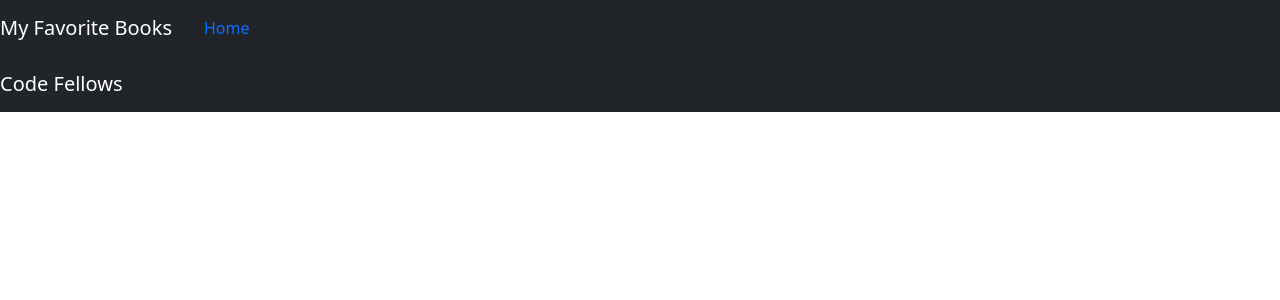
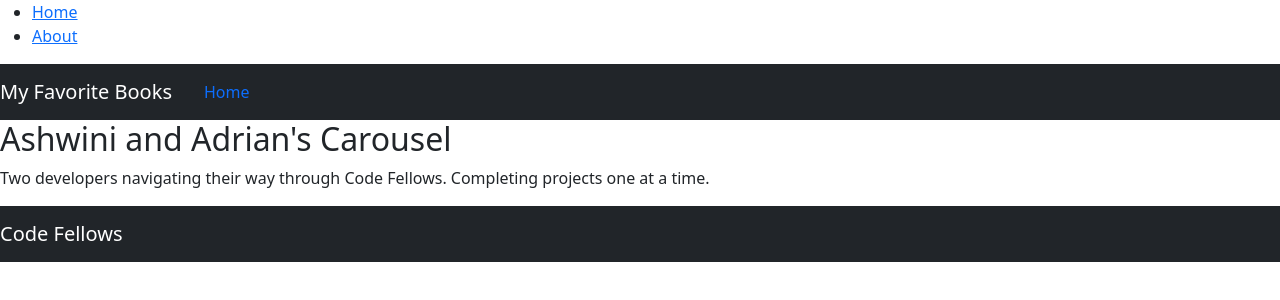
Before and after one commit to Adrian6759/can-of-books-frontend, a React (Create React App) app: page /about in a window 1280 px wide. Shown: the top 300 px of the page. Built offline with nearby package versions, Linux system fonts and the light colour scheme.

Commit message:
Added carousel

```diff
--- a/src/About.js
+++ b/src/About.js
@@ -1,11 +1,15 @@
+import React from 'react';
 import { Component } from "react";
 
-class Profile extends Component {
+class About extends Component {
 
   render() {
-    /* TODO: render information about the developers */
-    return <p>Profile page coming soon</p>
+
+    return <>
+    <h2>Ashwini and Adrian's Carousel</h2>
+     <p>Two developers navigating their way through Code Fellows. Completing projects one at a time.</p>
+    </>
   }
 };
 
-export default Profile;
+export default About;
--- a/src/App.js
+++ b/src/App.js
@@ -1,26 +1,30 @@
 import React from 'react';
 import Header from './Header';
 import Footer from './Footer';
+import About from './About';
 import BestBooks from './BestBooks';
 import 'bootstrap/dist/css/bootstrap.min.css';
-import {
-  BrowserRouter as Router,
-  Routes,
-  Route
-} from "react-router-dom";
+import {BrowserRouter as Router,Routes,Route,Link} from "react-router-dom";
 
 class App extends React.Component {
   render() {
     return (
       <>
         <Router>
+        <nav>
+          <ul>
+            <li>
+              <Link to="/">Home</Link>
+            </li>
+            <li>
+              <Link to="/about">About</Link>
+            </li>
+          </ul>
+        </nav>
           <Header />
           <Routes>
-            <Route
-              exact path="/"
-              element={<BestBooks />}
-            >
-            </Route>
+            <Route path='/about' element={<About />}></Route>
+            <Route exact path='/' element={<BestBooks />}></Route >
             {/* PLACEHOLDER: add a route with a path of '/about' that renders the `About` component */}
           </Routes>
           <Footer />
--- a/src/BestBooks.js
+++ b/src/BestBooks.js
@@ -1,5 +1,7 @@
 import React from 'react';
 import axios from 'axios';
+import Carousel from 'react-bootstrap/Carousel';
+
 
 class BestBooks extends React.Component {
   constructor(props) {
@@ -33,34 +35,35 @@ class BestBooks extends React.Component {
     });
   }
 
-  /* TODO: Make a GET request to your API to fetch all the books from the database  */
 
   render() {
-    // console.log(this.state);
-
-    /* TODO: render all the books in a Carousel */
 
     return (
       <>
-      <input onChange={this.handleChange} type="text"/>
+        <input onChange={this.handleChange} type="text" />
         <button onClick={() => this.fetchBooks(this.state.search)}>Search</button>
+        <div style={{ height: '50%', width: '50%' }}>
+          <Carousel>
             {this.state.books.map(book => {
-        return(
-          <div>
+              return (
+                <Carousel.Item>
+                  <img
+                    className="d-block w-100"
+                    src="https://via.placeholder.com/100x100"
+                    alt={book.title}
+                  />
+                  <Carousel.Caption>
                     <h3>{book.title}</h3>
                     <p>{book.description}</p>
                     <p>{book.status}</p>
-          </div>
+                  </Carousel.Caption>
+                </Carousel.Item>
+
               )
             })
             }
-        {/* <h2>My Essential Lifelong Learning &amp; Formation Shelf</h2>
-
-        {this.state.books.length ? (
-          <p>Book Carousel coming soon</p>
-        ) : (
-          <h3>No Books Found :(</h3>
-        )} */}
+          </Carousel>
+        </div>
       </>
     )
   }
```
Also changed, not shown: src/BookCarousel.js (added, +22 -0 lines), src/CreateBook.js (added, +34 -0 lines), images/library.jpg (added). Lines whose indentation alone changed are shown as unchanged.
